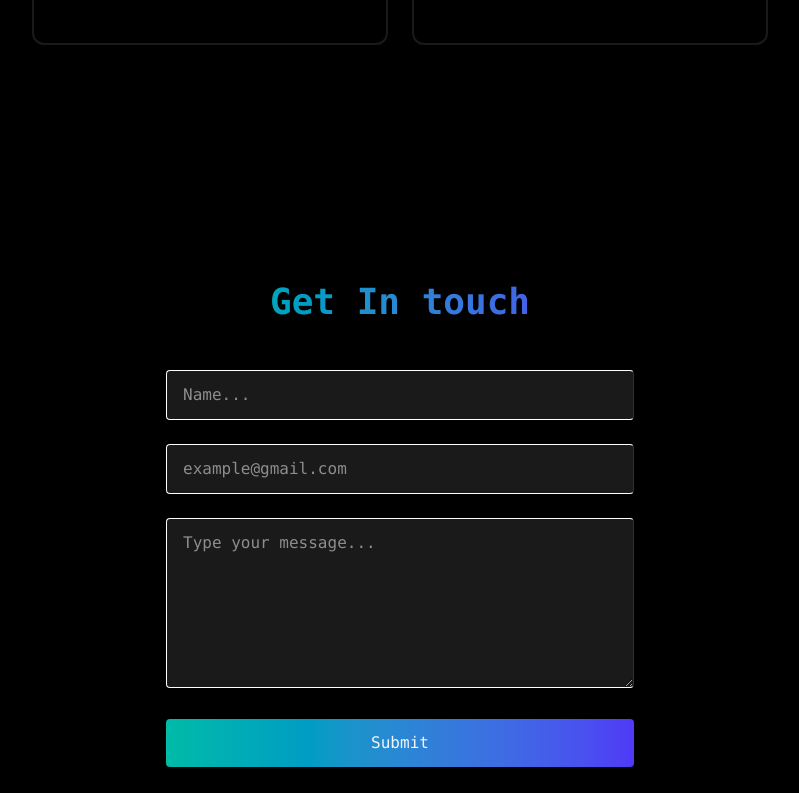
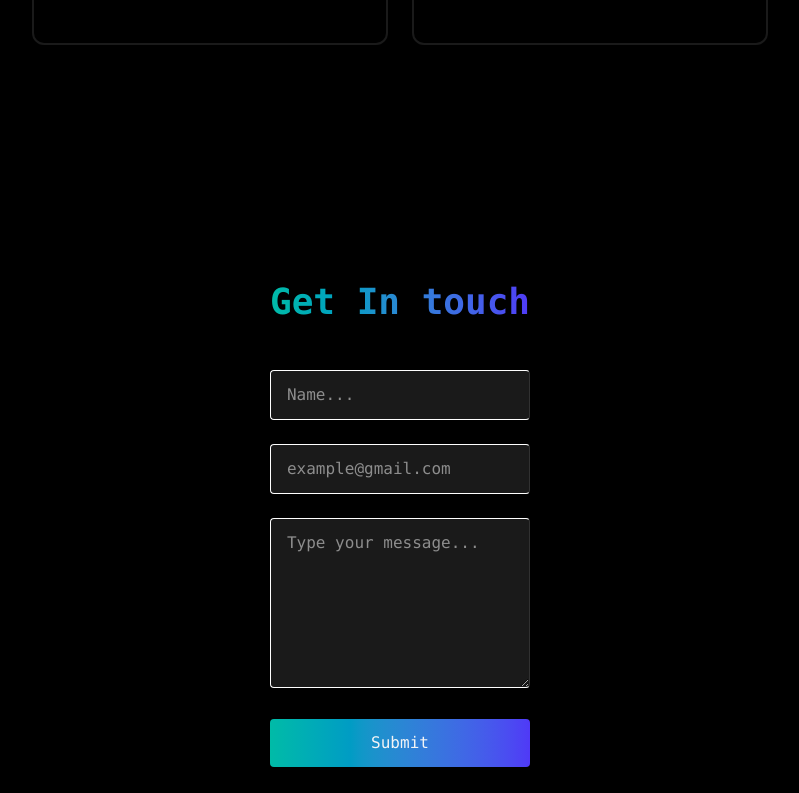
Before and after one commit to haripatel07/my-portfolio, a React (Vite) app: page / in a window 1280 px wide. Shown: the part 6687-7480 px from the top of the page, without its empty margins (240-1039 px from the left). Built offline with nearby package versions, Linux system fonts and the light colour scheme.

Commit message:
changed contact

```diff
--- a/src/sections/Contact.jsx
+++ b/src/sections/Contact.jsx
@@ -4,10 +4,10 @@ export const Contact = () => {
   return (
     <section
       id="contact"
-      className="min-h-screen font-mono flex items-center justify-center py-20 "
+      className="min-h-screen font-mono flex items-center justify-center py-20 px-4 sm:px-6"
     >
       <RevealOnScroll>
-        <div className="px-4 w-125">
+        <div className="px-4 w-full max-w-xl mx-auto">
           <h2 className="max-w-3xl text-4xl font-semibold mb-12 bg-gradient-to-r from-teal-500 to-indigo-600 bg-clip-text text-transparent text-center ">
             Get In touch
           </h2>
```
